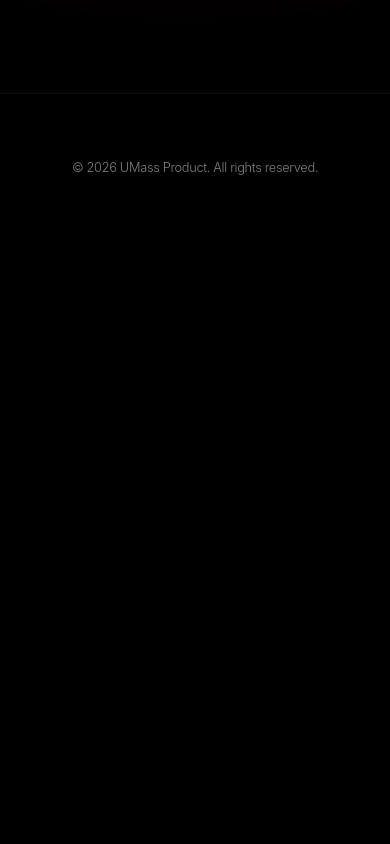
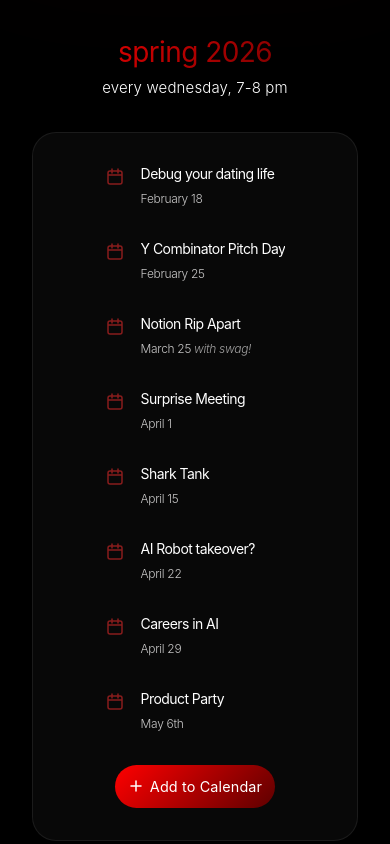
Before and after one commit to umassproduct/umassproduct.github.io, a React (Vite) app: page / in a window 390 px wide. Shown: the part 780-1624 px from the top of the page. Before the commit the page ends 1023 px from the top, so only its background shows below. Built offline with nearby package versions, Linux system fonts and the light colour scheme.

Commit message:
calendar and newsletter set up

```diff
--- /dev/null
+++ b/src/components/Calendar/Calendar.css
@@ -0,0 +1,158 @@
+.calendar {
+  max-width: 600px;
+  margin: 0 auto;
+  padding: 0 var(--space-md);
+}
+
+.calendar__header {
+  text-align: center;
+  margin-bottom: var(--space-md);
+}
+
+.calendar__title {
+  font-size: clamp(1.75rem, 4vw, 2.25rem);
+  font-weight: 400;
+  letter-spacing: var(--tracking-tight);
+  background: var(--gradient-red);
+  -webkit-background-clip: text;
+  -webkit-text-fill-color: transparent;
+  background-clip: text;
+  margin: 0;
+  margin-bottom: var(--space-xs);
+  text-transform: lowercase;
+}
+
+.calendar__container {
+  background: rgba(255, 255, 255, 0.03);
+  border: 1px solid rgba(255, 255, 255, 0.08);
+  border-radius: var(--radius-card);
+  padding: var(--space-lg);
+  display: flex;
+  flex-direction: column;
+  align-items: center;
+}
+
+.calendar__add-button {
+  display: inline-flex;
+  align-items: center;
+  justify-content: center;
+  gap: 6px;
+  width: auto;
+  margin: var(--space-md) auto 0;
+  padding: 0.7rem 1.5rem;
+  background: var(--gradient-red);
+  border: none;
+  border-radius: var(--radius-pill);
+  color: var(--color-text-primary);
+  font-size: 0.9rem;
+  font-weight: 400;
+  letter-spacing: 0.01em;
+  cursor: pointer;
+  white-space: nowrap;
+  transition: opacity var(--transition-fast),
+              transform var(--transition-fast);
+}
+
+.calendar__add-button:hover {
+  opacity: 0.9;
+  transform: scale(1.02);
+}
+
+.calendar__add-button:focus-visible {
+  outline: 2px solid var(--color-accent);
+  outline-offset: 2px;
+}
+
+.calendar__add-button svg {
+  flex-shrink: 0;
+}
+
+.calendar__subtitle {
+  font-size: clamp(0.9375rem, 2vw, 1.0625rem);
+  font-weight: 300;
+  letter-spacing: 0.01em;
+  color: var(--color-text-primary);
+  margin: 0;
+}
+
+.calendar__events {
+  display: grid;
+  grid-template-columns: repeat(2, 1fr);
+  grid-auto-flow: column;
+  grid-template-rows: repeat(4, auto);
+  gap: var(--space-md) var(--space-lg);
+}
+
+.calendar__event {
+  display: flex;
+  gap: var(--space-sm);
+  align-items: flex-start;
+}
+
+.calendar__event-icon {
+  flex-shrink: 0;
+  width: 20px;
+  height: 20px;
+  color: var(--color-accent);
+  margin-top: 2px;
+}
+
+.calendar__event-content {
+  flex: 1;
+  min-width: 0;
+}
+
+.calendar__event-title {
+  font-size: 0.9375rem;
+  font-weight: 400;
+  color: var(--color-text-primary);
+  margin: 0 0 var(--space-xs) 0;
+  line-height: 1.3;
+  white-space: nowrap;
+  overflow: hidden;
+  text-overflow: ellipsis;
+}
+
+.calendar__event-date {
+  font-size: 0.8125rem;
+  color: var(--color-text-secondary);
+  margin: 0;
+  line-height: 1.4;
+}
+
+.calendar__event-note {
+  font-style: italic;
+  opacity: 0.8;
+}
+
+@media (max-width: 640px) {
+  .calendar__container {
+    padding: var(--space-md);
+  }
+
+  .calendar__events {
+    grid-template-columns: 1fr;
+    grid-auto-flow: row;
+    grid-template-rows: auto;
+    gap: var(--space-md);
+  }
+
+  .calendar__event-title {
+    font-size: 0.875rem;
+    white-space: normal;
+  }
+
+  .calendar__event-date {
+    font-size: 0.75rem;
+  }
+
+  .calendar__add-button {
+    padding: 0.8rem;
+  }
+}
+
+@media (prefers-reduced-motion: reduce) {
+  .calendar * {
+    transition: none !important;
+  }
+}
--- /dev/null
+++ b/src/components/Calendar/Calendar.jsx
@@ -0,0 +1,55 @@
+import { generateICSFile, downloadICSFile } from '../../utils/calendar'
+import './Calendar.css'
+
+export default function Calendar({ semester, year, events, meetingInfo }) {
+  const handleAddToCalendar = () => {
+    const icsContent = generateICSFile(events, year, meetingInfo)
+    downloadICSFile(icsContent)
+  }
+
+  return (
+    <div className="calendar">
+      <div className="calendar__header">
+        <h2 className="calendar__title">{semester} {year}</h2>
+        {meetingInfo && (
+          <p className="calendar__subtitle">{meetingInfo}</p>
+        )}
+      </div>
+
+      <div className="calendar__container">
+        <div className="calendar__events">
+          {events.map((event, i) => (
+            <div key={i} className="calendar__event">
+              <div className="calendar__event-icon">
+                <svg width="20" height="20" viewBox="0 0 20 20" fill="none" xmlns="http://www.w3.org/2000/svg">
+                  <rect x="3" y="4" width="14" height="13" rx="2" stroke="currentColor" strokeWidth="1.5"/>
+                  <path d="M3 8H17" stroke="currentColor" strokeWidth="1.5"/>
+                  <path d="M7 2V6" stroke="currentColor" strokeWidth="1.5" strokeLinecap="round"/>
+                  <path d="M13 2V6" stroke="currentColor" strokeWidth="1.5" strokeLinecap="round"/>
+                </svg>
+              </div>
+              <div className="calendar__event-content">
+                <h3 className="calendar__event-title">{event.title}</h3>
+                <p className="calendar__event-date">
+                  {event.date}
+                  {event.note && <span className="calendar__event-note"> {event.note}</span>}
+                </p>
+              </div>
+            </div>
+          ))}
+        </div>
+
+        <button
+          className="calendar__add-button"
+          onClick={handleAddToCalendar}
+          aria-label="Add all events to your calendar"
+        >
+          <svg width="16" height="16" viewBox="0 0 16 16" fill="none" xmlns="http://www.w3.org/2000/svg">
+            <path d="M8 3V13M3 8H13" stroke="currentColor" strokeWidth="1.5" strokeLinecap="round"/>
+          </svg>
+          Add to Calendar
+        </button>
+      </div>
+    </div>
+  )
+}
--- a/src/components/Navbar/Navbar.jsx
+++ b/src/components/Navbar/Navbar.jsx
@@ -40,8 +40,8 @@ export default function Navbar() {
         <ul className="navbar__links">
           <li><NavLink to="/about" className={linkClass}>Who We Are</NavLink></li>
           <li><NavLink to="/showcase" className={linkClass}>Product Showcase</NavLink></li>
-          <li><NavLink to="/students" className={linkClass}>For Students</NavLink></li>
-          <li><NavLink to="/founders" className={linkClass}>For Founders</NavLink></li>
+          <li><NavLink to="/students" className={linkClass}>Students</NavLink></li>
+          <li><NavLink to="/founders" className={linkClass}>Founders</NavLink></li>
         </ul>
 
         <button
@@ -69,10 +69,10 @@ export default function Navbar() {
             Product Showcase
           </NavLink>
           <NavLink to="/students" className="navbar__overlay-link" onClick={closeMenu}>
-            For Students
+            Students
           </NavLink>
           <NavLink to="/founders" className="navbar__overlay-link" onClick={closeMenu}>
-            For Founders
+            Founders
           </NavLink>
         </div>
       </nav>
--- a/src/components/NewsletterInput/NewsletterInput.jsx
+++ b/src/components/NewsletterInput/NewsletterInput.jsx
@@ -5,12 +5,28 @@ export default function NewsletterInput() {
   const [email, setEmail] = useState('')
   const [submitted, setSubmitted] = useState(false)
 
-  const handleSubmit = (e) => {
+  const handleSubmit = async (e) => {
     e.preventDefault()
     if (!email) return
-    // TODO: Replace with Google Form submission
-    // For now, show success message
-    setSubmitted(true)
+
+    const formUrl = 'https://docs.google.com/forms/d/e/1FAIpQLSeshUnNMnQ_pRhX37iUD0wyYwgJblXLLPGN6lYyYGu_3VKjgw/formResponse'
+    const formData = new URLSearchParams()
+    formData.append('entry.40221211', email)
+
+    try {
+      await fetch(formUrl, {
+        method: 'POST',
+        body: formData,
+        mode: 'no-cors', // Required for Google Forms
+      })
+      setSubmitted(true)
+      setEmail('')
+    } catch (error) {
+      console.error('Form submission error:', error)
+      // Show success anyway since no-cors doesn't return response
+      setSubmitted(true)
+      setEmail('')
+    }
   }
 
   if (submitted) {
--- /dev/null
+++ b/src/data/calendar.js
@@ -0,0 +1,40 @@
+export default {
+  semester: 'spring',
+  year: 2026,
+  meetingInfo: 'every wednesday, 7-8 pm',
+  events: [
+    {
+      title: 'Debug your dating life',
+      date: 'February 18',
+    },
+    {
+      title: 'Y Combinator Pitch Day',
+      date: 'February 25',
+    },
+    {
+      title: 'Notion Rip Apart',
+      date: 'March 25',
+      note: 'with swag!',
+    },
+    {
+      title: 'Surprise Meeting',
+      date: 'April 1',
+    },
+    {
+      title: 'Shark Tank',
+      date: 'April 15',
+    },
+    {
+      title: 'AI Robot takeover?',
+      date: 'April 22',
+    },
+    {
+      title: 'Careers in AI',
+      date: 'April 29',
+    },
+    {
+      title: 'Product Party',
+      date: 'May 6th',
+    },
+  ],
+}
--- a/src/pages/Home/Home.css
+++ b/src/pages/Home/Home.css
@@ -68,6 +68,10 @@
   width: 100%;
 }
 
+.home__calendar {
+  width: 100%;
+  margin-top: var(--space-2xl);
+}
 
 .home__social {
   margin-top: var(--space-xl);
--- a/src/pages/Home/Home.jsx
+++ b/src/pages/Home/Home.jsx
@@ -3,8 +3,10 @@ import RedBubble from '../../components/RedBubble/RedBubble'
 import Slideshow from '../../components/Slideshow/Slideshow'
 import NewsletterInput from '../../components/NewsletterInput/NewsletterInput'
 import SocialLinks from '../../components/SocialLinks/SocialLinks'
+import Calendar from '../../components/Calendar/Calendar'
 import ScrollFadeIn from '../../components/ScrollFadeIn/ScrollFadeIn'
 import slideshowImages from '../../data/slideshow'
+import calendarData from '../../data/calendar'
 import './Home.css'
 
 function TypewriterHeading({ text }) {
@@ -74,6 +76,17 @@ export default function Home() {
         </ScrollFadeIn>
       </section>
 
+      <section className="home__calendar" aria-label="Event Calendar">
+        <ScrollFadeIn>
+          <Calendar
+            semester={calendarData.semester}
+            year={calendarData.year}
+            events={calendarData.events}
+            meetingInfo={calendarData.meetingInfo}
+          />
+        </ScrollFadeIn>
+      </section>
+
       <ScrollFadeIn className="home__social">
         <SocialLinks />
       </ScrollFadeIn>
--- /dev/null
+++ b/src/utils/calendar.js
@@ -0,0 +1,79 @@
+/**
+ * Parses a date string like "February 18" and returns YYYYMMDD format
+ */
+function parseEventDate(dateStr, year) {
+  const months = {
+    'January': '01', 'February': '02', 'March': '03', 'April': '04',
+    'May': '05', 'June': '06', 'July': '07', 'August': '08',
+    'September': '09', 'October': '10', 'November': '11', 'December': '12'
+  }
+
+  // Extract month and day from strings like "February 18" or "May 6th"
+  const parts = dateStr.match(/([A-Za-z]+)\s+(\d+)/)
+  if (!parts) return null
+
+  const month = months[parts[1]]
+  const day = parts[2].padStart(2, '0')
+
+  return `${year}${month}${day}`
+}
+
+/**
+ * Generates an .ics file content from calendar events
+ */
+export function generateICSFile(events, year, meetingTime = '7-8 pm') {
+  const now = new Date()
+  const timestamp = now.toISOString().replace(/[-:]/g, '').split('.')[0] + 'Z'
+
+  // Parse meeting time (default: 7-8 pm = 19:00-20:00)
+  const startTime = '190000'
+  const endTime = '200000'
+
+  let icsContent = [
+    'BEGIN:VCALENDAR',
+    'VERSION:2.0',
+    'PRODID:-//UMass Product//Events Calendar//EN',
+    'CALSCALE:GREGORIAN',
+    'METHOD:PUBLISH',
+    'X-WR-CALNAME:UMass Product Spring 2026',
+    'X-WR-TIMEZONE:America/New_York',
+  ]
+
+  events.forEach((event, index) => {
+    const dateStr = parseEventDate(event.date, year)
+    if (!dateStr) return
+
+    const description = event.note ? `${event.note}\\n\\nWeekly meetings: ${meetingTime}` : `Weekly meetings: ${meetingTime}`
+
+    icsContent.push(
+      'BEGIN:VEVENT',
+      `UID:${dateStr}-${index}@umassproduct.github.io`,
+      `DTSTAMP:${timestamp}`,
+      `DTSTART:${dateStr}T${startTime}`,
+      `DTEND:${dateStr}T${endTime}`,
+      `SUMMARY:${event.title}`,
+      `DESCRIPTION:${description}`,
+      'LOCATION:TBD',
+      'STATUS:CONFIRMED',
+      'END:VEVENT'
+    )
+  })
+
+  icsContent.push('END:VCALENDAR')
+
+  return icsContent.join('\r\n')
+}
+
+/**
+ * Triggers download of .ics file
+ */
+export function downloadICSFile(icsContent, filename = 'umass-product-spring-2026.ics') {
+  const blob = new Blob([icsContent], { type: 'text/calendar;charset=utf-8' })
+  const link = document.createElement('a')
+  link.href = URL.createObjectURL(blob)
+  link.download = filename
+  document.body.appendChild(link)
+  link.click()
+  document.body.removeChild(link)
+  URL.revokeObjectURL(link.href)
+}
```
Also changed, not shown: public/images/pictures_of_us/Screenshot 2026-02-13 at 3.39.54 PM.png (added).
